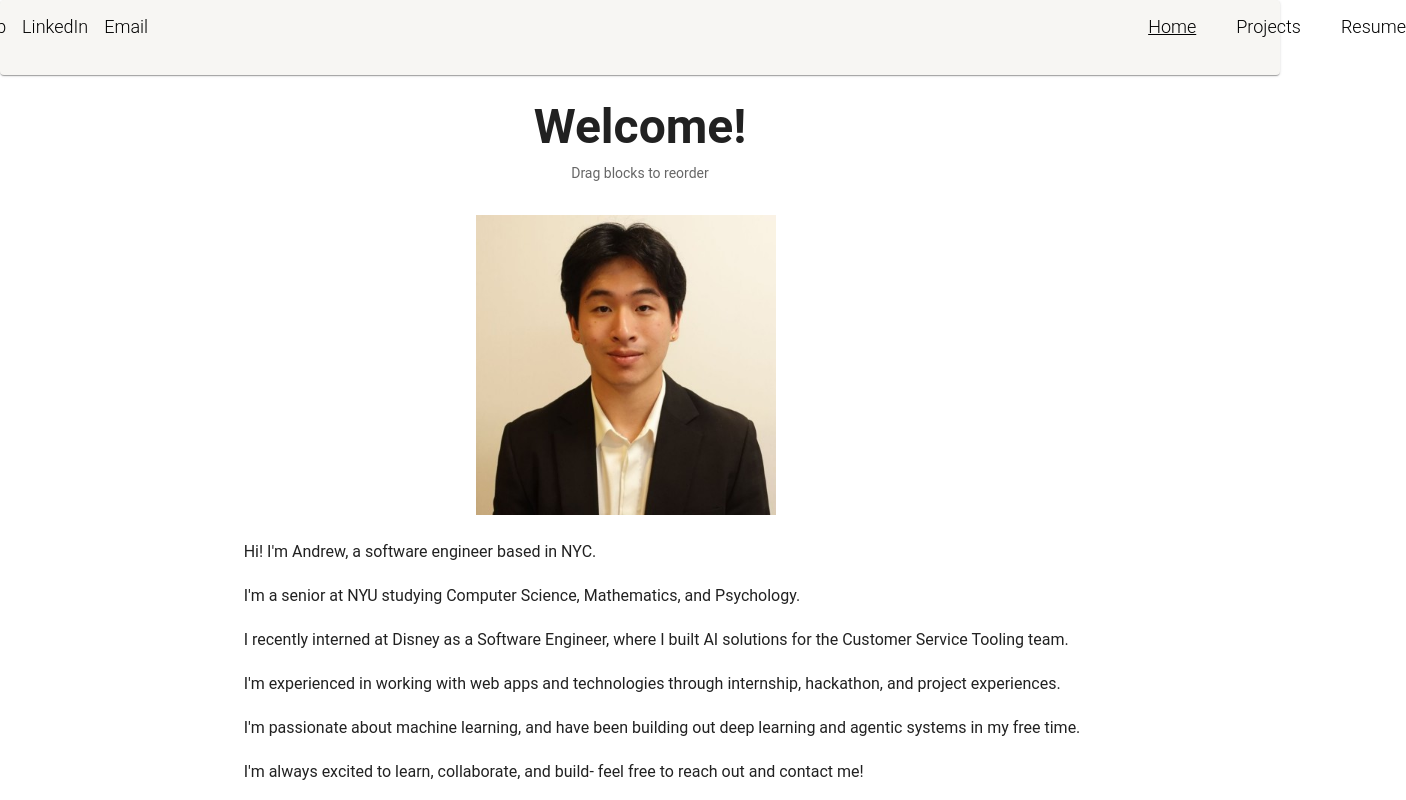
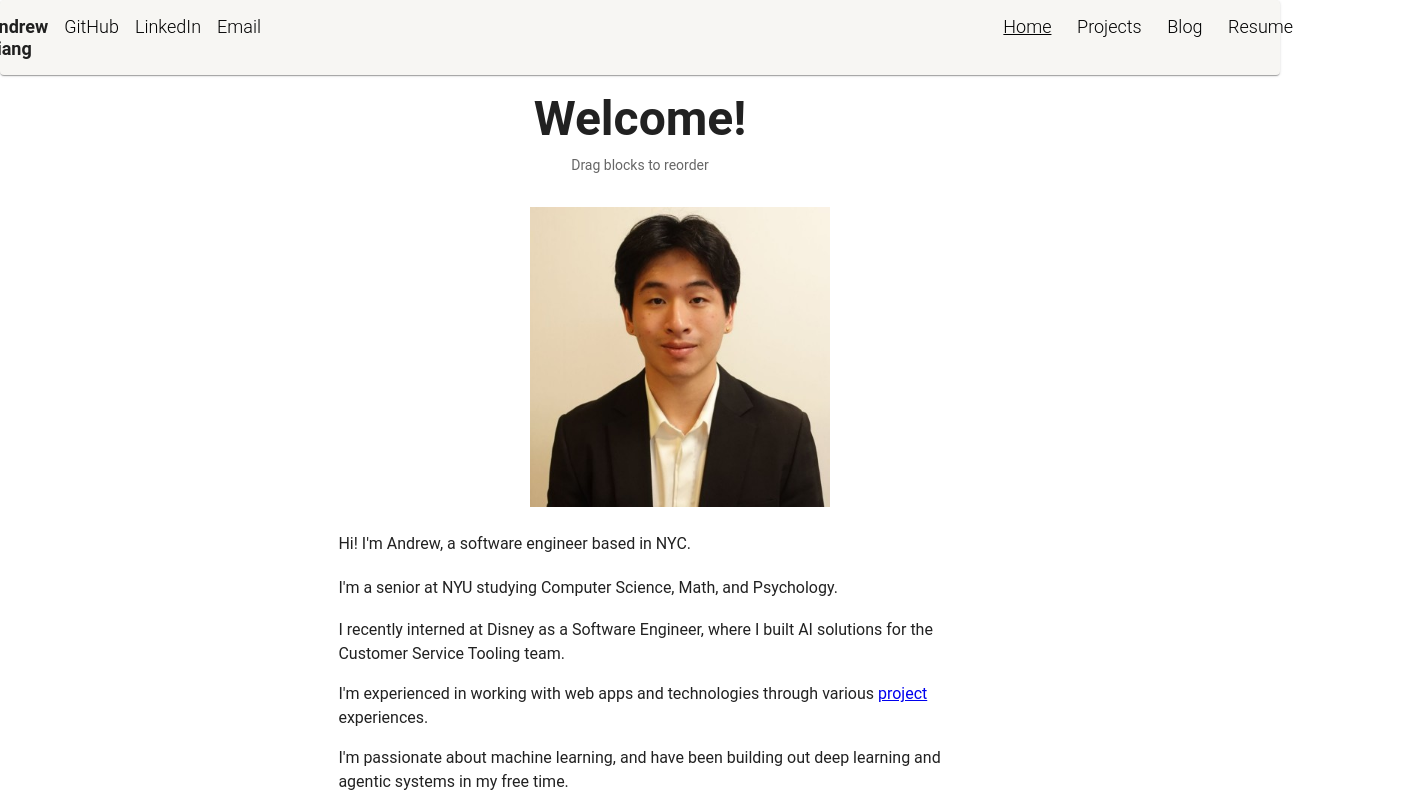
Before and after one commit to minghanminghan/minghanminghan.github.io, a Next.js app: page /home in a window 1280 px wide. Shown: the top 800 px of the page, 1406 px wide, since content can reach past the window. Built offline with nearby package versions, Linux system fonts and the light colour scheme.

Commit message:
project updates

```diff
--- a/src/app/home/page.tsx
+++ b/src/app/home/page.tsx
@@ -5,6 +5,7 @@ import { useViewContext } from "../../context/ViewContext"
 import Image from "next/image"
 import StackUI from "@/components/StackUI"
 import { useState } from "react"
+import Link from "next/link"
 
 export default function Page() {
     const { setActive } = useViewContext()
@@ -14,7 +15,6 @@ export default function Page() {
 
     return(
     <Box
-        p={3}
         width='100%'
         display='flex'
         alignItems='center'
@@ -31,7 +31,9 @@ export default function Page() {
         </Box>
         <StackUI>
             <Box
-                marginLeft={29}
+                width='fit-content'
+                marginLeft='15vw'
+                sx={{ cursor: 'pointer' }}
             >
                 <Image
                     src={`/headshot${srcNumber}.jpg`}
@@ -45,13 +47,13 @@ export default function Page() {
                 Hi! I&#39;m Andrew, a software engineer based in NYC.
             </Typography>
             <Typography>
-                I&#39;m a senior at NYU studying Computer Science, Mathematics, and Psychology.
+                I&#39;m a senior at NYU studying Computer Science, Math, and Psychology.
             </Typography>
             <Typography>
                 I recently interned at Disney as a Software Engineer, where I built AI solutions for the Customer Service Tooling team.
             </Typography>
             <Typography>
-                I&#39;m experienced in working with web apps and technologies through internship, hackathon, and project experiences.
+                I&#39;m experienced in working with web apps and technologies through various <Link href='/projects'>project</Link> experiences.
             </Typography>
             <Typography>
                 I&#39;m passionate about machine learning, and have been building out deep learning and agentic systems in my free time.
--- a/src/app/layout.tsx
+++ b/src/app/layout.tsx
@@ -2,7 +2,7 @@ import TopNav from "../ui/TopNav"
 import { ThemeProvider } from "@mui/material/styles"
 import { ViewProvider } from "../context/ViewContext"
 import theme from "../context/ThemeContext"
-import { CssBaseline } from "@mui/material"
+import { Box, CssBaseline } from "@mui/material"
 
 export default function RootLayout({
   children,
@@ -16,7 +16,12 @@ export default function RootLayout({
         <ThemeProvider theme={theme}>
           <CssBaseline/>
           <TopNav />
-          {children}
+          <Box
+            paddingX='2vw'
+            paddingY='2vh'
+          >
+            {children}
+          </Box>
         </ThemeProvider>
         </ViewProvider>
       </body>
--- a/src/app/projects/page.tsx
+++ b/src/app/projects/page.tsx
@@ -2,7 +2,7 @@
 
 import StackUI from "@/components/StackUI"
 import { useViewContext } from "../../context/ViewContext"
-import { Projects } from '@/constants/Projects'
+import { Projects } from '@/constants/projects'
 import { Box, Link, Typography } from "@mui/material"
 
 export default function Page() {
@@ -11,7 +11,6 @@ export default function Page() {
 
     return (
     <Box
-        p={3}
         width='100%'
         display='flex'
         alignItems='center'
--- a/src/components/StackUI.tsx
+++ b/src/components/StackUI.tsx
@@ -1,8 +1,9 @@
 "use client";
 
 import React, { useState, ReactNode } from "react";
-import { Box, Paper, IconButton } from "@mui/material";
+import { Box, IconButton } from "@mui/material";
 import DragIndicatorIcon from "@mui/icons-material/DragIndicator";
+import Image from "next/image";
 
 import {
   DndContext,
@@ -51,14 +52,12 @@ export default function StackUI({ children, onOrderChange, className }: StackUIP
   }
 
   return (
-    <Box className={className} sx={{ px: 2, py: 4 }}>
-      <Paper
-        elevation={0}
-        sx={{
-          maxWidth: 1200,
-          bgcolor: "transparent",
-        }}
-      >
+    <Box
+      className={className}
+      width='100vw'
+      paddingX='23vw'
+      paddingY={4}
+    >
         <DndContext
           sensors={sensors}
           collisionDetection={closestCenter}
@@ -98,7 +97,6 @@ export default function StackUI({ children, onOrderChange, className }: StackUIP
             ) : null}
           </DragOverlay>
         </DndContext>
-      </Paper>
     </Box>
   );
 }
@@ -123,7 +121,7 @@ function SortableBlock({ id, children }: { id: number; children: ReactNode }) {
         alignItems: "center",
         width: "100%",
         position: "relative",
-        opacity: isDragging ? 0.4 : 1, // keep placeholder, but faded
+        opacity: isDragging ? 0.4 : 1,
         ":hover .drag-handle": { opacity: 1 },
       }}
     >
@@ -144,7 +142,7 @@ function SortableBlock({ id, children }: { id: number; children: ReactNode }) {
           <DragIndicatorIcon />
         </IconButton>
       </Box>
-      <Box sx={{ flex: 1 }}>{children}</Box>
+      {children}
     </Box>
   );
 }
--- /dev/null
+++ b/src/constants/routes.ts
@@ -0,0 +1,3 @@
+export const routes = ['Home', 'Projects', 'Blog', 'Resume'] as const
+
+export type routeOptions = typeof routes[number]
--- a/src/context/ThemeContext.ts
+++ b/src/context/ThemeContext.ts
@@ -27,6 +27,16 @@ const theme = createTheme({
             // fontWeight: 'bold',
         },
     },
+    breakpoints: {
+        values: {
+            xs: 0,
+            sm: 500,
+            md: 800,
+            lg: 1200,
+            xl: 1600,
+
+        }
+    },
     components: {
         MuiButton: {
             defaultProps: {
--- a/src/context/ViewContext.tsx
+++ b/src/context/ViewContext.tsx
@@ -1,20 +1,17 @@
 'use client'
 
 import { createContext, useState, useContext, ReactNode } from 'react'
-
-export const Views = ['Home', 'Projects', 'Resume'] as const
-
-export type ViewOptions = typeof Views[number]
+import { routeOptions } from '@/constants/routes'
 
 interface ViewContextType {
-  active: ViewOptions
-  setActive: (newView: ViewOptions) => void
+  active: routeOptions
+  setActive: (newView: routeOptions) => void
 }
 
 const ViewContext = createContext<ViewContextType | null>(null)
 
 export function ViewProvider ({ children }: { children: ReactNode }) {
-  const [active, setActive] = useState<ViewOptions>('Home')
+  const [active, setActive] = useState<routeOptions>('Home')
 
   return (
     <ViewContext.Provider value={{ active, setActive }}>
--- a/src/ui/TopNav.tsx
+++ b/src/ui/TopNav.tsx
@@ -1,6 +1,7 @@
 'use client'
 
-import { Views, useViewContext } from '../context/ViewContext'
+import { routes } from '@/constants/routes'
+import { useViewContext } from '../context/ViewContext'
 import { Box, Typography, Link, Paper } from '@mui/material'
 import Header from './Header'
 
@@ -8,26 +9,22 @@ export default function TopNav() {
     const { active } = useViewContext()
 
     return (
-    <Paper
-        sx={{
-            paddingX: 5,
-            paddingY: 2,
-        }}
-    >
+    <Paper>
     <Box
+        width='100%'
         display='flex'
         flexDirection='row'
-        gap={125}
+        paddingY='2vh'
+        gap='58vw'
         justifyContent='center'
     >
         <Header/>
         <Box
-            gap={5}
+            gap='2vw'
             display='flex'
             flexDirection='row'
-            // alignItems='center'
         >
-            {Views.map((v, i) =>
+            {routes.map((v, i) =>
                 <Link
                     href={`/${v.toLowerCase()}`}
                     key={i}
```
Also changed, not shown: src/app/blog/page.tsx (added, +20 -0 lines), src/constants/Projects.ts (+13 -1 lines), 1 other file (tests, documents, lock files or other folders).
